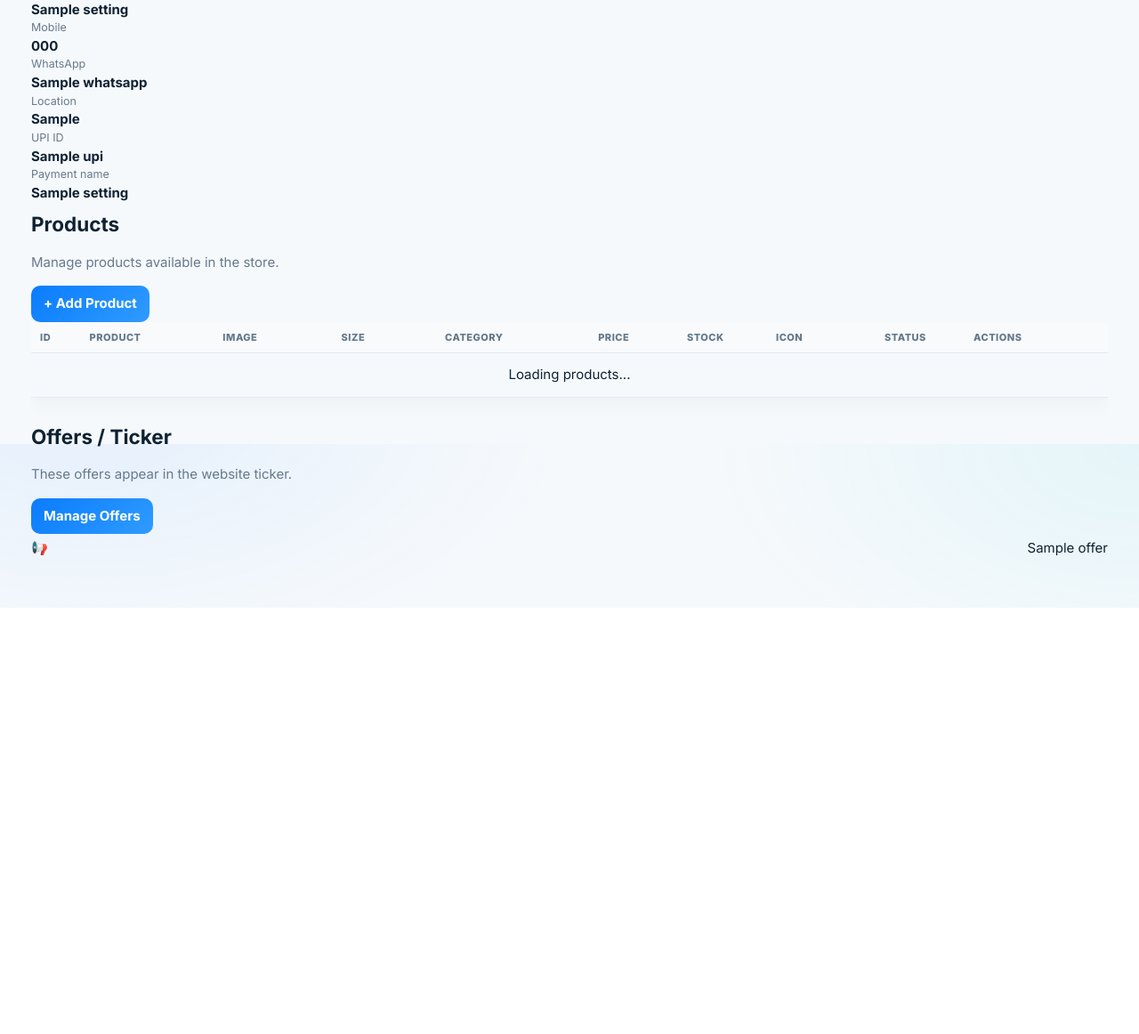
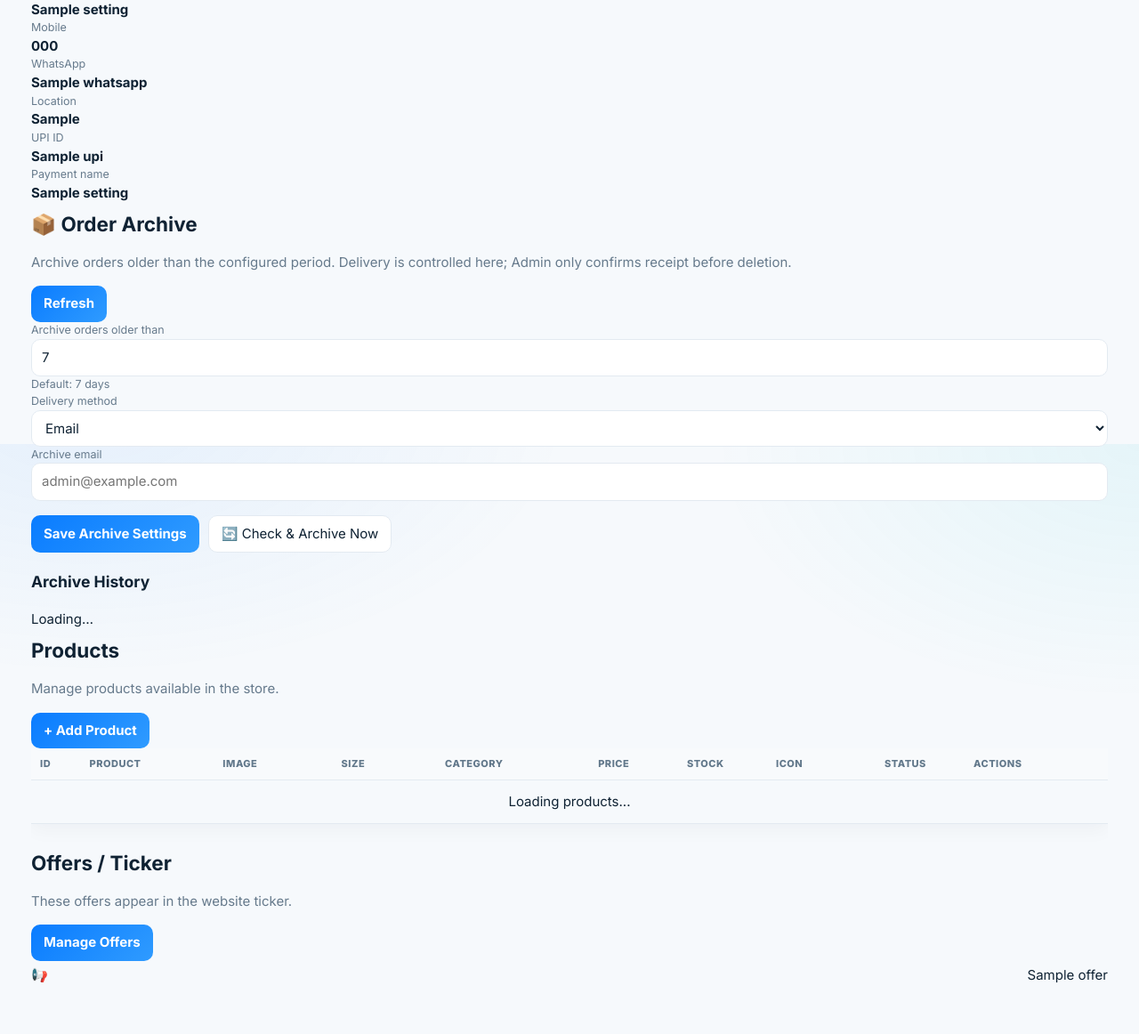
Before and after one commit to nevasdar12345/chand-enterprises-app, a Flask app: template app/templates/developer.html in a window 1280 px wide. Shown: the part 1101-2263 px from the top of the page at 89% size. Before the commit the page ends 1784 px from the top, so only its background shows below. Run offline with Flask 3, Linux system fonts and the light colour scheme; the template is opened without the code that fills it: most values are stand-ins (such as "Sample title", 1, 10 or a date in 2020).

Commit message:
Update developer.html

```diff
--- a/app/templates/developer.html
+++ b/app/templates/developer.html
@@ -312,6 +312,55 @@ Developer · Chand Enterprises
 
 
     <!-- =========================
+         ORDER ARCHIVE
+         ========================= -->
+
+    <section class="panel" id="developerArchivePanel">
+        <div class="panel-head">
+            <div>
+                <h2>📦 Order Archive</h2>
+                <p class="muted">Archive orders older than the configured period. Delivery is controlled here; Admin only confirms receipt before deletion.</p>
+            </div>
+            <button class="primary" onclick="loadDeveloperArchive()">Refresh</button>
+        </div>
+
+        <div class="settings-grid">
+            <div>
+                <small>Archive orders older than</small>
+                <input id="archiveDays" type="number" min="1" value="7" style="width:100%;box-sizing:border-box">
+                <small class="muted">Default: 7 days</small>
+            </div>
+            <div>
+                <small>Delivery method</small>
+                <select id="archiveMethod" onchange="toggleArchiveRecipient()" style="width:100%;box-sizing:border-box">
+                    <option value="email">Email</option>
+                    <option value="whatsapp">WhatsApp</option>
+                </select>
+            </div>
+            <div id="archiveEmailWrap">
+                <small>Archive email</small>
+                <input id="archiveEmail" type="email" placeholder="admin@example.com" style="width:100%;box-sizing:border-box">
+            </div>
+            <div id="archiveWhatsAppWrap" style="display:none">
+                <small>Archive WhatsApp number</small>
+                <input id="archiveWhatsApp" type="tel" placeholder="9304295574" style="width:100%;box-sizing:border-box">
+            </div>
+        </div>
+
+        <div style="display:flex;gap:10px;flex-wrap:wrap;margin-top:16px">
+            <button class="primary" onclick="saveDeveloperArchiveSettings()">Save Archive Settings</button>
+            <button onclick="checkDeveloperArchive()">🔄 Check &amp; Archive Now</button>
+        </div>
+        <p id="archiveMessage" class="muted" style="margin-top:12px"></p>
+
+        <div style="margin-top:20px">
+            <h3>Archive History</h3>
+            <div id="developerArchiveHistory" class="table-wrap">Loading…</div>
+        </div>
+    </section>
+
+
+    <!-- =========================
          PRODUCTS
          ========================= -->
 
```
